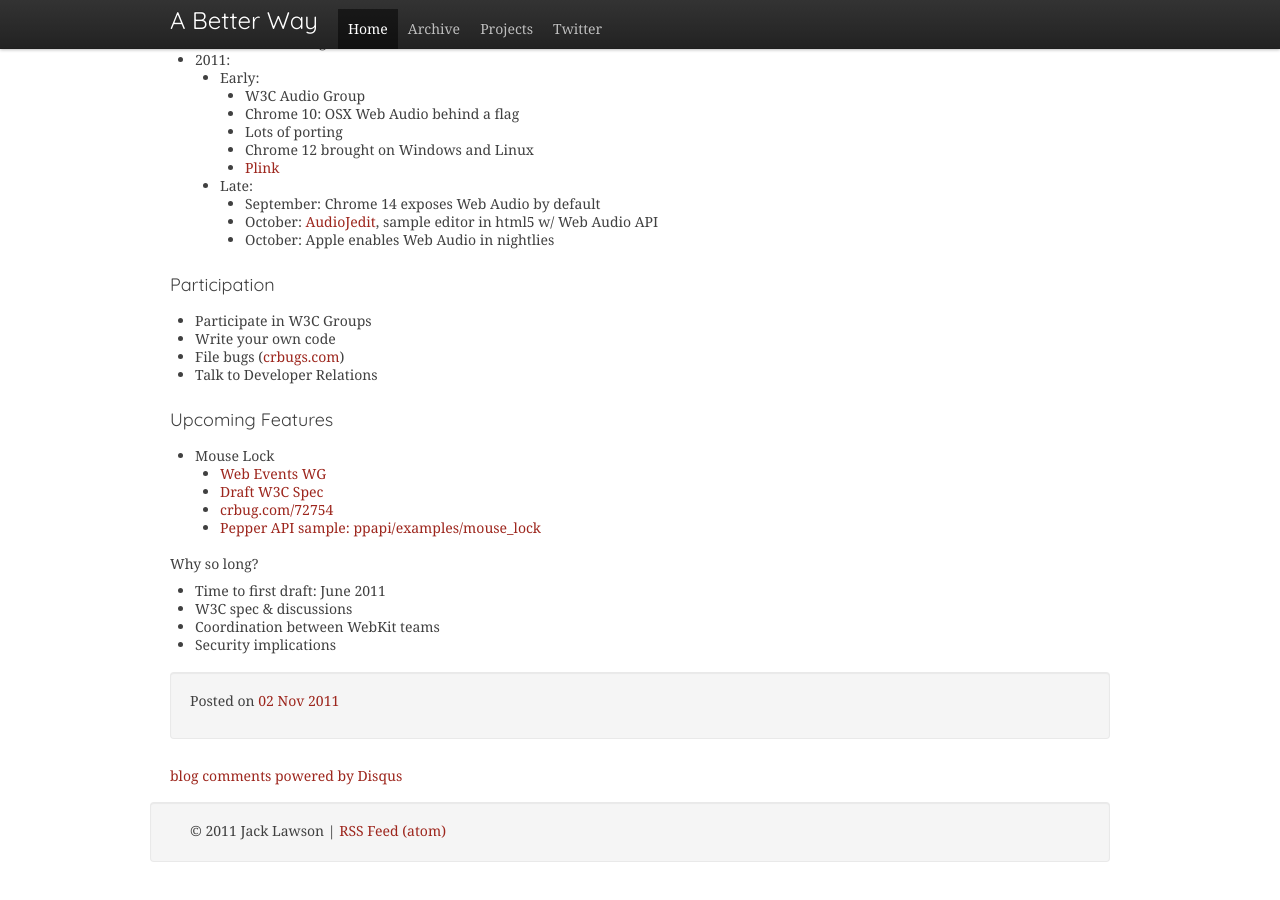
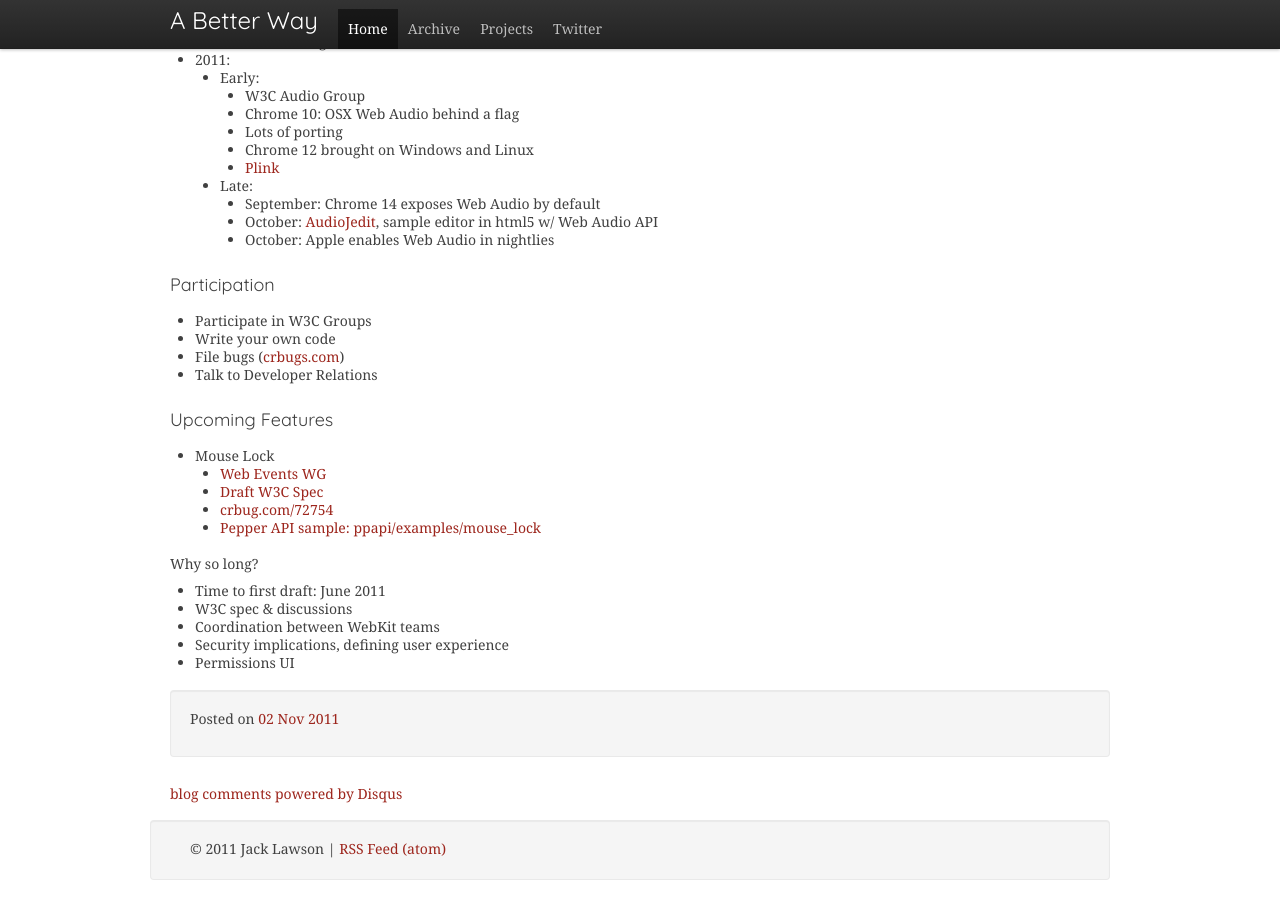
Before and after one commit to ajacksified/ajacksified.github.com, a Jekyll site: the page built from _posts/2011-11-02-new-game-conf-liveblog-2.markdown, in a window 1280 px wide and 900 px high, scrolled down 15027 px. Built offline with Jekyll 4.4.1, drawn with Linux system fonts in a browser that asks for light colours; nearby versions of some CDN libraries; some web fonts are replaced; Markdown is read by kramdown in place of the engine named in the settings; comment, search, counter and statistics services are not loaded.

Commit message:
Day 2 - Rachel Blum

```diff
--- a/_posts/2011-11-02-new-game-conf-liveblog-2.markdown
+++ b/_posts/2011-11-02-new-game-conf-liveblog-2.markdown
@@ -874,4 +874,5 @@
 * Time to first draft: June 2011
 * W3C spec &amp; discussions
 * Coordination between WebKit teams
-* Security implications
+* Security implications, defining user experience
+* Permissions UI
```
